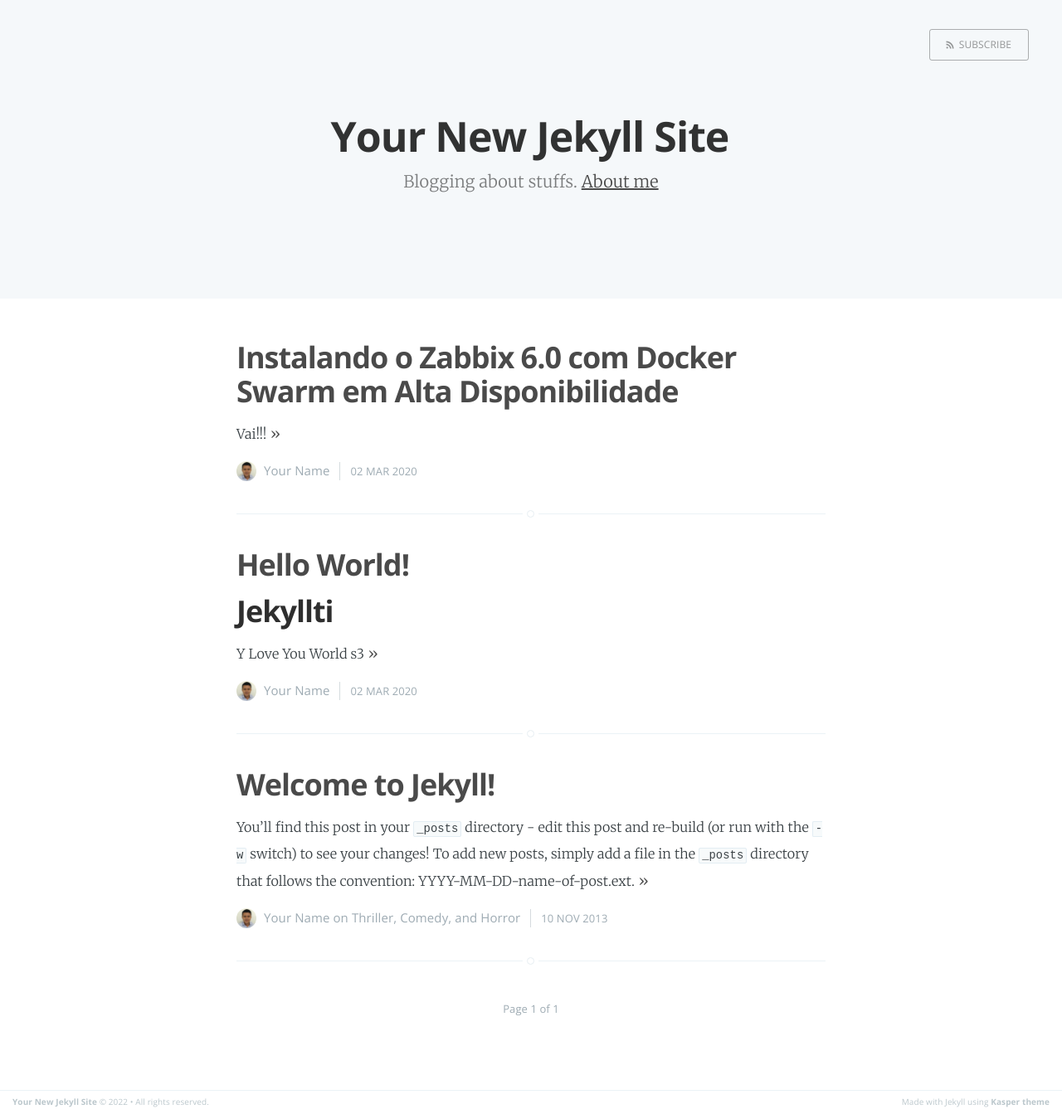
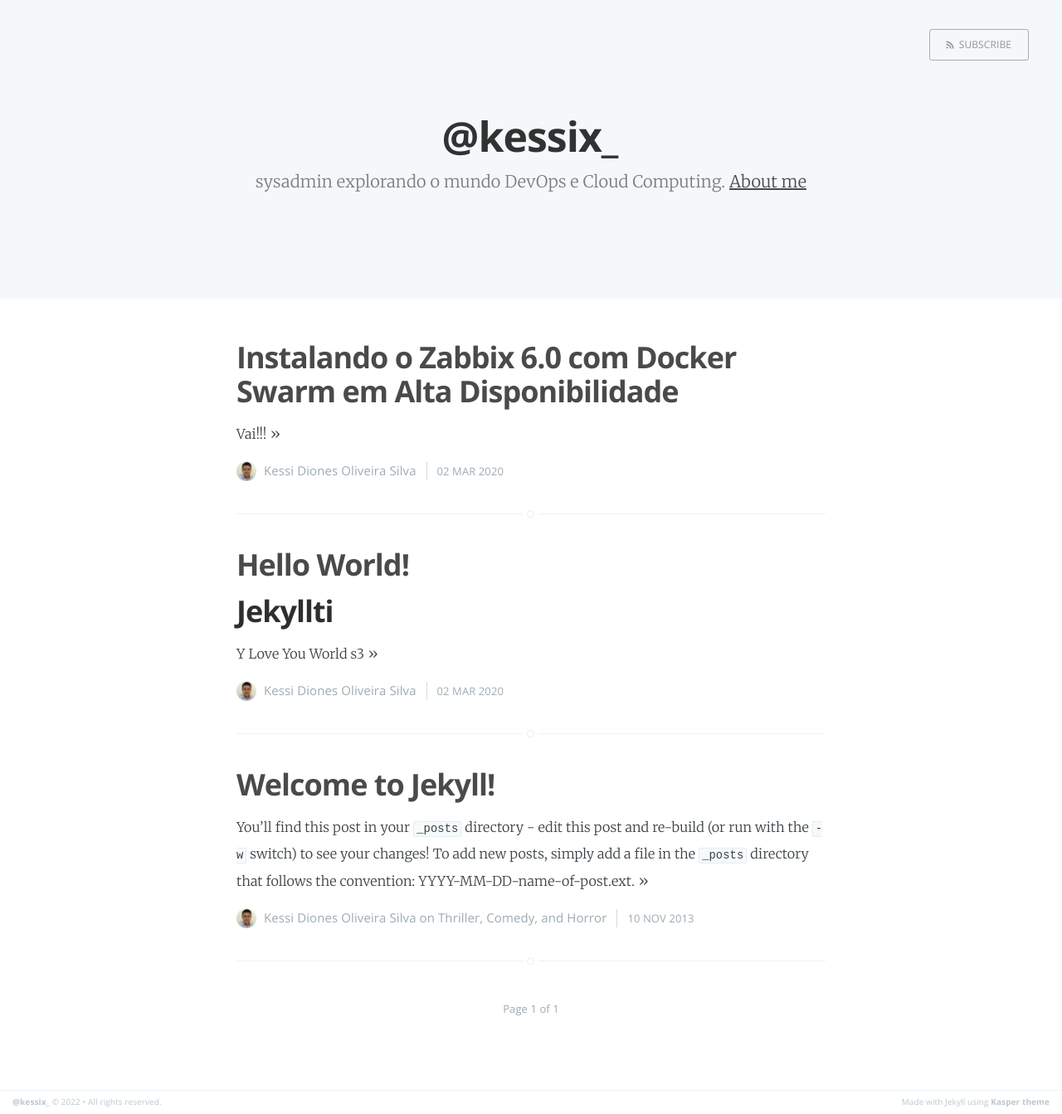
Before and after one commit to kessix/kessix.github.io, a Jekyll site: the page built from index.html, in a window 1280 px wide. Shown: the whole page at 83% size. Built offline with Jekyll 4.4.1, drawn with Linux system fonts in a browser that asks for light colours; the list of posts is cut into pages by our own code.

Commit message:
alterando titulo do blog e ajustando o _config.yml

```diff
--- a/_config.yml
+++ b/_config.yml
@@ -1,6 +1,6 @@
-name: Your New Jekyll Site
-description: Blogging about stuffs
-meta_description: "Your New Jekyll Site, Blogging about stuffs"
+name: "@kessix_"
+description: sysadmin explorando o mundo DevOps e Cloud Computing
+meta_description: "Jekyll Blog's"
 
 markdown: kramdown
 highlighter: rouge
@@ -13,7 +13,7 @@
 
 # Details for the RSS feed generator
 url: ""
-author: "Your Name"
+author: "Kessi Diones Oliveira Silva"
 
 # Disqus config
 disqus-shortname: ""
```
Also changed, not shown: 6 other files.
